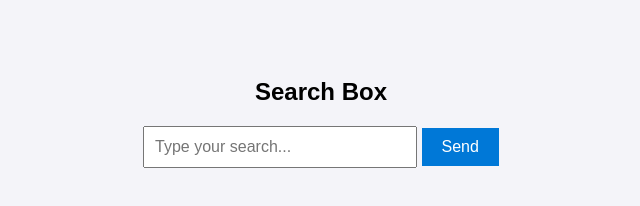
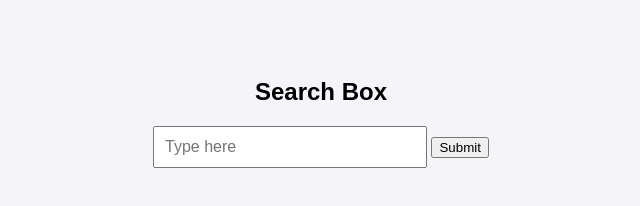
Before and after one commit to kaviya257/Ethical-Hacking, a plain HTML site: page search.html in a window 1280 px wide. Shown: the whole page, without its empty margins (319-959 px from the left). Drawn offline with Linux system fonts and the light colour scheme.

Commit message:
Update search.html

```diff
--- a/search.html
+++ b/search.html
@@ -31,9 +31,12 @@
 </head>
 <body>
   <h2>Search Box</h2>
-  <form action="https://formspree.io/f/your-form-id" method="POST">
-    <input type="text" name="search_query" placeholder="Type your search..." required>
-    <input type="submit" value="Send">
-  </form>
+  <form
+  action="https://formspree.io/f/xqayeevn"
+  method="POST"
+>
+  <input type="text" name="search" placeholder="Type here" required>
+    <button type="submit">Submit</button>
+</form>
 </body>
 </html>
```
